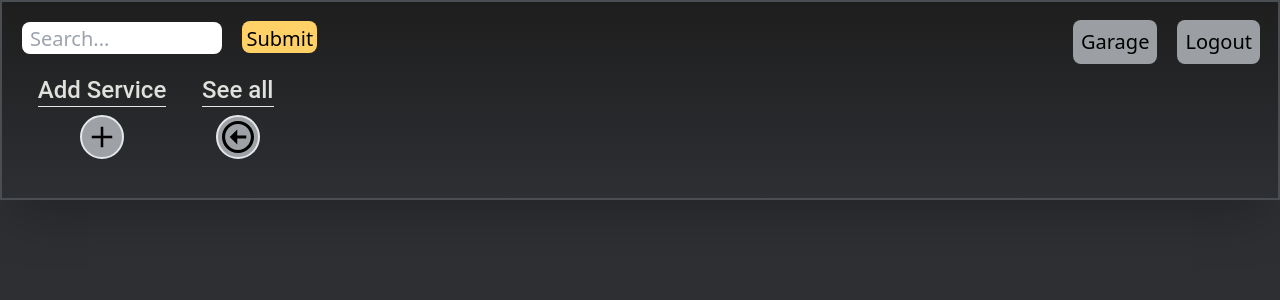
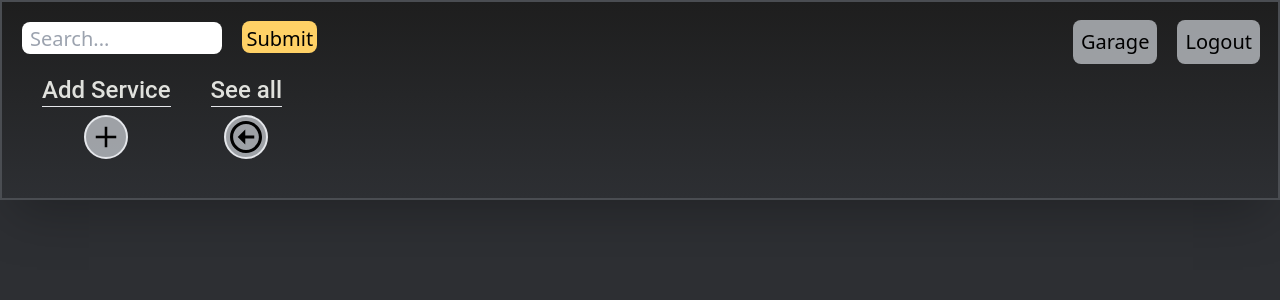
Before and after one commit to Qdavis24/Service-Tracker, a Flask app: template app/templates/services.html in a window 1280 px wide. Shown: the top 300 px of the page. Run offline with Flask 3, Linux system fonts and the light colour scheme; the template is opened without the code that fills it: values that come from a table or form of the project are taken from there, others are empty; some libraries are stand-ins or nearby versions.

Commit message:
refactor styling and html -pull out frequently used class lists and build components in input css tailwind -add svg elements used in base to svg partials file and load svg with use in base html

```diff
--- a/app/static/css/dist/output.css
+++ b/app/static/css/dist/output.css
@@ -798,6 +798,24 @@ video {
   }
 }
 
+.nav-button-container {
+  margin-top: 1.25rem;
+  margin-left: 2.5rem;
+  display: flex;
+  width: auto;
+  flex-direction: column;
+  align-items: center;
+  justify-content: center;
+}
+
+.nav-button-label {
+  text-align: center;
+  font-family: Roboto, sans-serif;
+  font-weight: 500;
+  --tw-text-opacity: 1;
+  color: rgb(224 225 221 / var(--tw-text-opacity));
+}
+
 .visible {
   visibility: visible;
 }
@@ -828,10 +846,6 @@ video {
 
 .left-0 {
   left: 0px;
-}
-
-.left-3 {
-  left: 0.75rem;
 }
 
 .right-3 {
@@ -1017,10 +1031,6 @@ video {
 
 .w-\[15vw\] {
   width: 15vw;
-}
-
-.w-\[20vh\] {
-  width: 20vh;
 }
 
 .w-\[20vw\] {
--- a/app/static/css/src/input.css
+++ b/app/static/css/src/input.css
@@ -53,4 +53,10 @@
     .large-button {
         @apply bg-goldenYellow hover:bg-opacity-70 duration-700 text-charcoal font-bold py-2 px-4 rounded sm:text-7xl lg:text-2xl lg:h-[5vh] sm:h-[9vh];
     }
+    .nav-button-container {
+        @apply flex flex-col justify-center items-center mt-5 ml-10 w-auto;
+    }
+    .nav-button-label {
+        @apply font-medium font-roboto text-slateWhite text-center;
+    }
 }
--- a/app/templates/partials/base.html
+++ b/app/templates/partials/base.html
@@ -1,5 +1,6 @@
 <!DOCTYPE html>
 {% include 'partials/flash_messages.html' %}
+{% include 'partials/svg_sprites.html' %}
 <html lang="en">
 <head>
     <meta charset="UTF-8">
@@ -14,52 +15,41 @@
     <a href="{{ url_for('main.logout') }}"
        class="sm:mb-5 lg:mb-0 border-3 rounded-lg lg:p-2 sm:p-8 bg-gray-300 bg-opacity-70 hover:bg-opacity-100 duration-500 sm:text-5xl lg:text-xl">Logout</a>
 </div>
-<div id="header"
+<header id="header"
      class="min-w-full min-h-[25vh] bg-gradient-to-b from-darkerCharcoal to-charcoal border-2 border-steel shadow-2xl">
     <div>
         {% block search_form %}
         {% endblock %}
     </div>
     <div class="flex flex-row sm:text-5xl lg:text-2xl">
-        <div class="flex flex-col justify-center items-center mt-5 ml-5 w-[20vh]">
+        <div class="nav-button-container">
             <div>
-                <h1 class="font-medium font-roboto text-slateWhite text-center">{% block add %}{% endblock %}</h1>
+                <h1 class="nav-button-label">{% block add %}{% endblock %}</h1>
                 <hr/>
             </div>
 
             <button onclick="{% block add_button_function %}{% endblock %}"
                     class="mt-2 sm:p-6 lg:p-1 border-2 rounded-3xl bg-gray-300 bg-opacity-70 hover:bg-opacity-100  duration-500">
-                <svg class="w-[4vh] h-[4vh]"
-                     viewBox="0 0 50 50"
-                     xml:space="preserve" xmlns="http://www.w3.org/2000/svg"
-                     xmlns:xlink="http://www.w3.org/1999/xlink"><rect fill="none" height="50" width="50"/>
-                    <line fill="none" stroke="#000000" stroke-miterlimit="10" stroke-width="4" x1="9" x2="41"
-                          y1="25"
-                          y2="25"/>
-                    <line fill="none" stroke="#000000" stroke-miterlimit="10" stroke-width="4" x1="25" x2="25"
-                          y1="9"
-                          y2="41"/></svg>
+                <svg class="w-[4vh] h-[4vh]">
+                    <use href="#add-button"></use>
+                </svg>
             </button>
         </div>
-        <div class="flex flex-col justify-center items-center mt-5 ml-5 w-auto]">
+        <div class="nav-button-container">
             <div>
-                <h1 class="font-medium font-roboto text-slateWhite text-center">See all</h1>
+                <h1 class="nav-button-label">See all</h1>
                 <hr/>
             </div>
 
             <a href="{% block see_all_url %}{% endblock %}"
                class="mt-2 sm:p-6 lg:p-1 border-2 rounded-3xl bg-gray-300 bg-opacity-70 hover:bg-opacity-100  duration-500">
-                <svg class="w-[4vh] h-[4vh]" fill="#000000" id="Layer_1" xmlns="http://www.w3.org/2000/svg"
-                     xmlns:xlink="http://www.w3.org/1999/xlink" viewBox="0 0 512 512" xml:space="preserve"><g id="SVGRepo_bgCarrier" stroke-width="0"></g>
-                    <g id="SVGRepo_tracerCarrier" stroke-linecap="round" stroke-linejoin="round"></g>
-                    <g id="SVGRepo_iconCarrier"> <g> <g> <path
-                            d="M256,0C114.842,0,0,114.842,0,256s114.842,256,256,256s256-114.842,256-256S397.158,0,256,0z M256,462.452 c-113.837,0-206.452-92.614-206.452-206.452S142.163,49.548,256,49.548S462.452,142.163,462.452,256S369.837,462.452,256,462.452z "></path> </g> </g>
-                        <g> <g> <polygon
-                                points="244.219,231.226 244.219,135.612 123.871,255.99 244.219,376.396 244.219,280.774 388.129,280.774 388.129,231.226 "></polygon> </g> </g> </g></svg>
+                <svg class="w-[4vh] h-[4vh]">
+                    <use href="#go-back"></use>
+                </svg>
             </a>
         </div>
     </div>
-</div>
+</header>
 <div id="body" class="max-h-[75vh] overflow-y-scroll" style="-ms-overflow-style: none; scrollbar-width: none;">
     {% block body_content %}
     {% endblock %}
--- a/app/templates/partials/svg_sprites.html
+++ b/app/templates/partials/svg_sprites.html
@@ -1,3 +1,4 @@
+<div style="display:none;" aria-hidden="true">
     <svg xmlns="http://www.w3.org/2000/svg" xmlns:xlink="http://www.w3.org/1999/xlink"
          xml:space="preserve">
     <symbol id="logo" viewBox="0 0 256 256">
@@ -23,4 +24,21 @@
         <path fill-rule="evenodd"
               d="M7.646 4.646a.5.5 0 0 1 .708 0l6 6a.5.5 0 0 1-.708.708L8 5.707l-5.646 5.647a.5.5 0 0 1-.708-.708z"/>
     </symbol>
+        <symbol id="add-button" viewBox="0 0 50 50">
+        <rect fill="none" height="50" width="50"/>
+            <line fill="none" stroke="#000000" stroke-miterlimit="10" stroke-width="4" x1="9" x2="41"
+                  y1="25"
+                  y2="25"/>
+            <line fill="none" stroke="#000000" stroke-miterlimit="10" stroke-width="4" x1="25" x2="25"
+                  y1="9"
+                  y2="41"/>
+    </symbol>
+        <symbol id="go-back" viewBox="0 0 512 512">
+            <g id="SVGRepo_tracerCarrier" stroke-linecap="round" stroke-linejoin="round"></g>
+            <g id="SVGRepo_iconCarrier"> <g> <g> <path
+                    d="M256,0C114.842,0,0,114.842,0,256s114.842,256,256,256s256-114.842,256-256S397.158,0,256,0z M256,462.452 c-113.837,0-206.452-92.614-206.452-206.452S142.163,49.548,256,49.548S462.452,142.163,462.452,256S369.837,462.452,256,462.452z "></path> </g> </g>
+                <g> <g> <polygon
+                        points="244.219,231.226 244.219,135.612 123.871,255.99 244.219,376.396 244.219,280.774 388.129,280.774 388.129,231.226 "></polygon> </g> </g> </g>
+        </symbol>
 </svg>
+</div>
```
Lines whose indentation alone changed are shown as unchanged.
